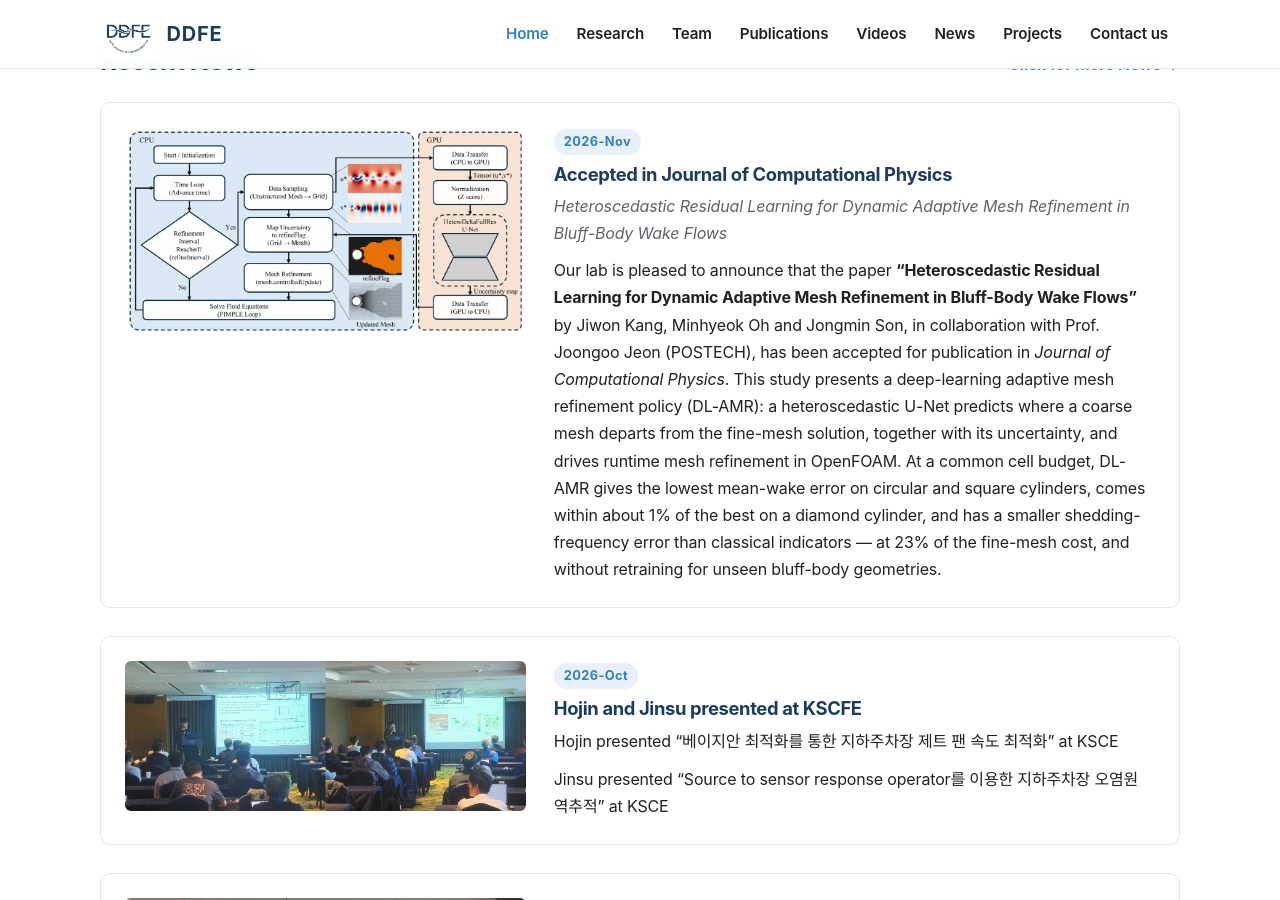
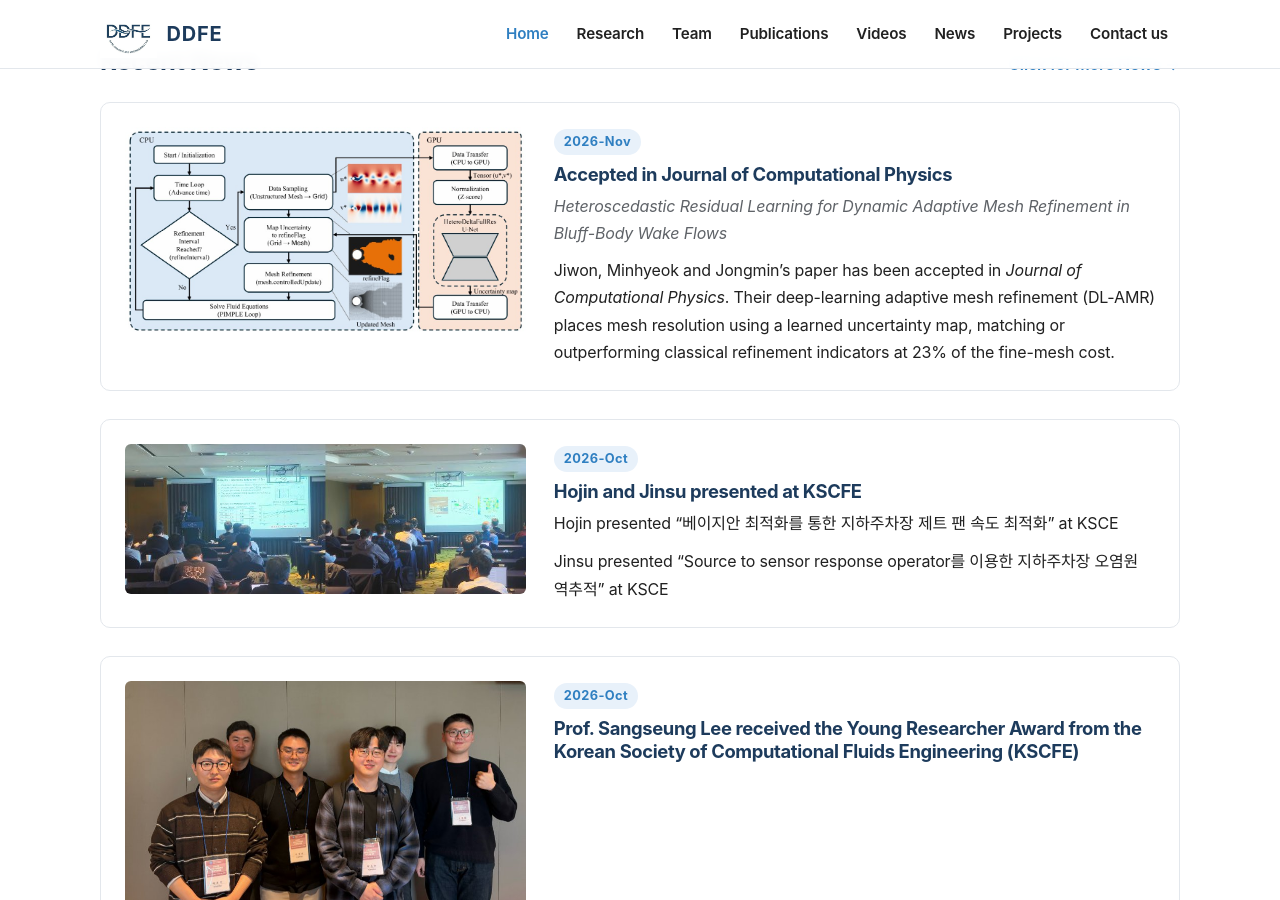
Before and after one commit to sanlee-ddfe/ddfe.github.io, a Jekyll site: the page built from index.html, in a window 1280 px wide and 900 px high, scrolled down 1397 px. Built offline with Jekyll 4.4.1, drawn with Linux system fonts in a browser that asks for light colours; some web fonts are replaced.

Commit message:
Shorten JCP acceptance news
Co-Authored-By: Claude Opus 5.5 <noreply@anthropic.com>

```diff
--- a/_data/news.yml
+++ b/_data/news.yml
@@ -14,7 +14,7 @@
   title: Accepted in Journal of Computational Physics
   subtitle: Heteroscedastic Residual Learning for Dynamic Adaptive Mesh Refinement in Bluff-Body Wake Flows
   body: |
-    Our lab is pleased to announce that the paper **"Heteroscedastic Residual Learning for Dynamic Adaptive Mesh Refinement in Bluff-Body Wake Flows"** by Jiwon Kang, Minhyeok Oh and Jongmin Son, in collaboration with Prof. Joongoo Jeon (POSTECH), has been accepted for publication in *Journal of Computational Physics*. This study presents a deep-learning adaptive mesh refinement policy (DL-AMR): a heteroscedastic U-Net predicts where a coarse mesh departs from the fine-mesh solution, together with its uncertainty, and drives runtime mesh refinement in OpenFOAM. At a common cell budget, DL-AMR gives the lowest mean-wake error on circular and square cylinders, comes within about 1% of the best on a diamond cylinder, and has a smaller shedding-frequency error than classical indicators — at 23% of the fine-mesh cost, and without retraining for unseen bluff-body geometries.
+    Jiwon, Minhyeok and Jongmin's paper has been accepted in *Journal of Computational Physics*. Their deep-learning adaptive mesh refinement (DL-AMR) places mesh resolution using a learned uncertainty map, matching or outperforming classical refinement indicators at 23% of the fine-mesh cost.
   images:
     - /assets/images/news/2026-11-jcp-amr.jpg
 
```
